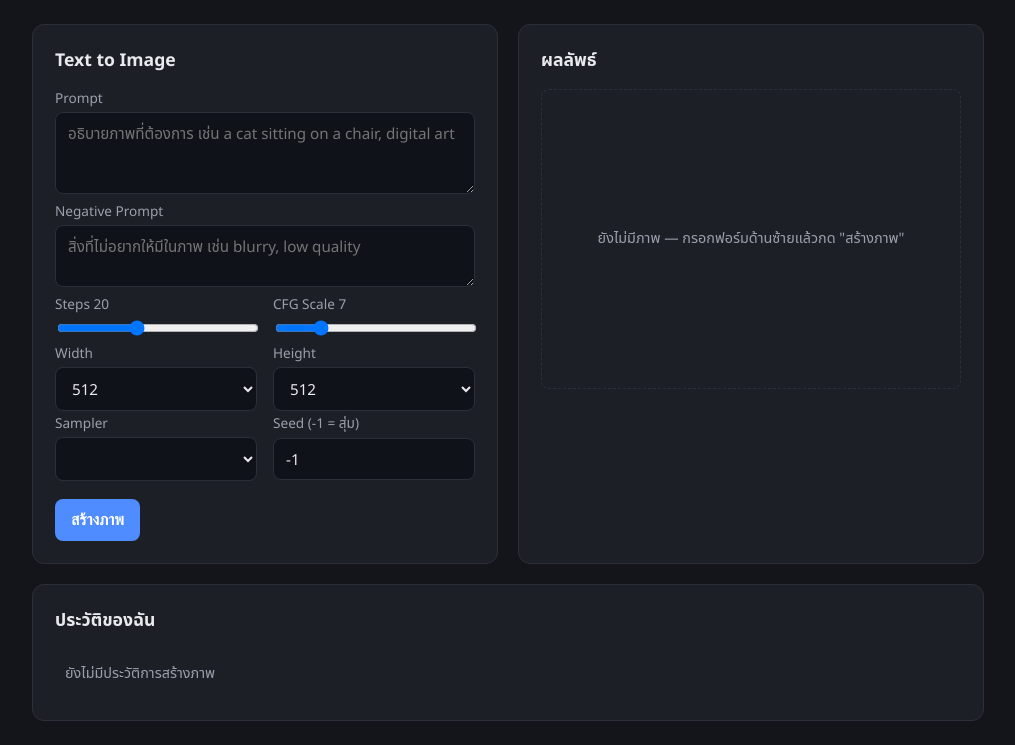
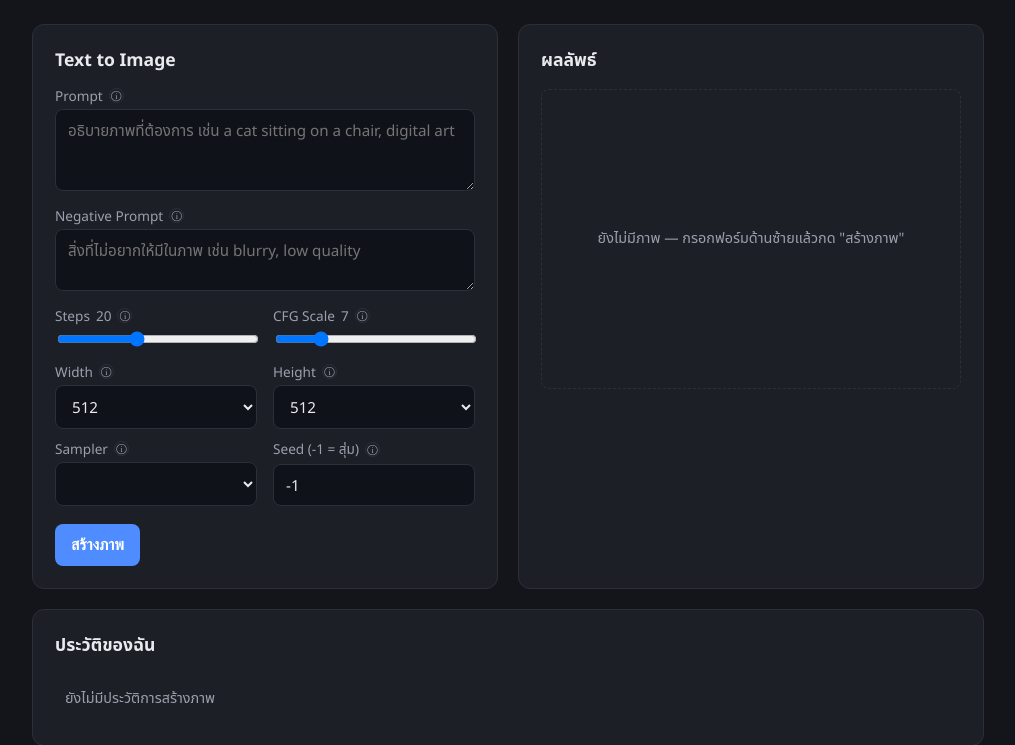
Before and after one commit to sanuys/ImageProject, a Flask app: page / in a window 1280 px wide. Shown: the part 57-802 px from the top of the page, without its empty margins (132-1147 px from the left). Run offline with Flask 3, Linux system fonts and the light colour scheme; a user stored in the database is signed in; data that the repository does not hold is empty.

Commit message:
fix webapp

```diff
--- a/webapp/app.py
+++ b/webapp/app.py
@@ -16,7 +16,7 @@ from flask_login import (
 # ============================================================
 #  CONFIG — แก้ตรงนี้ให้ตรงกับเครื่อง AI Server จริงของทีมคุณ
 # ============================================================
-FORGE_API_URL = "http://172.20.57.72:7860"   # IP ของเครื่อง AI Server (Stability Matrix / Forge)
+FORGE_API_URL = "http://192.168.1.185:7860"   # IP ของเครื่อง AI Server (Stability Matrix / Forge)
 FORGE_API_USER = "admin"                     # ต้องตรงกับ --api-auth ที่ตั้งไว้ใน Launch Options
 FORGE_API_PASS = "cdti1234"
 
--- a/webapp/static/css/style.css
+++ b/webapp/static/css/style.css
@@ -69,7 +69,69 @@ body {
 .switch-link a { color: var(--accent); }
 
 /* ---------- Form elements ---------- */
-label { font-size: 0.85rem; color: var(--muted); margin-top: 10px; }
+label {
+  font-size: 0.85rem;
+  color: var(--muted);
+  margin-top: 10px;
+  display: flex;
+  align-items: center;
+  gap: 6px;
+}
+
+/* ---------- Tooltip (ไอคอน ⓘ ข้าง label) ---------- */
+.info-icon {
+  display: inline-flex;
+  align-items: center;
+  justify-content: center;
+  width: 15px;
+  height: 15px;
+  border-radius: 50%;
+  font-size: 0.7rem;
+  line-height: 1;
+  color: var(--muted);
+  border: 1px solid var(--border);
+  cursor: help;
+  position: relative;
+  flex-shrink: 0;
+}
+.info-icon:hover,
+.info-icon:focus {
+  color: var(--accent);
+  border-color: var(--accent);
+  outline: none;
+}
+
+.info-icon::after {
+  content: attr(data-tooltip);
+  position: absolute;
+  left: 50%;
+  bottom: calc(100% + 8px);
+  transform: translateX(-50%) translateY(4px);
+  width: max-content;
+  max-width: 260px;
+  background: #10121a;
+  color: var(--text);
+  border: 1px solid var(--border);
+  border-radius: 8px;
+  padding: 8px 10px;
+  font-size: 0.75rem;
+  line-height: 1.4;
+  white-space: normal;
+  text-align: left;
+  box-shadow: 0 4px 16px rgba(0, 0, 0, 0.4);
+  opacity: 0;
+  visibility: hidden;
+  transition: opacity 0.15s ease, transform 0.15s ease;
+  z-index: 20;
+  pointer-events: none;
+}
+
+.info-icon:hover::after,
+.info-icon:focus::after {
+  opacity: 1;
+  visibility: visible;
+  transform: translateX(-50%) translateY(0);
+}
 
 input[type="text"], input[type="password"], input[type="number"],
 textarea, select {
--- a/webapp/templates/generate.html
+++ b/webapp/templates/generate.html
@@ -7,26 +7,46 @@
   <div class="panel">
     <h2>Text to Image</h2>
     <form id="generate-form">
-      <label for="prompt">Prompt</label>
+      <label for="prompt">
+        Prompt
+        <span class="info-icon" tabindex="0"
+              data-tooltip="คำอธิบายภาพที่ต้องการให้ AI สร้าง ยิ่งเขียนละเอียดยิ่งได้ภาพตรงใจ เช่น ระบุสี ท่าทาง มุมกล้อง สไตล์ภาพ (คั่นด้วยลูกน้ำได้)">ⓘ</span>
+      </label>
       <textarea id="prompt" name="prompt" rows="3" placeholder="อธิบายภาพที่ต้องการ เช่น a cat sitting on a chair, digital art" required></textarea>
 
-      <label for="negative_prompt">Negative Prompt</label>
+      <label for="negative_prompt">
+        Negative Prompt
+        <span class="info-icon" tabindex="0"
+              data-tooltip="สิ่งที่ไม่อยากให้ปรากฏในภาพ ช่วยลดข้อผิดพลาดที่พบบ่อย เช่น มือผิดรูป, ภาพเบลอ, คุณภาพต่ำ — ปล่อยว่างไว้ได้ถ้าไม่ต้องการ">ⓘ</span>
+      </label>
       <textarea id="negative_prompt" name="negative_prompt" rows="2" placeholder="สิ่งที่ไม่อยากให้มีในภาพ เช่น blurry, low quality"></textarea>
 
       <div class="row">
         <div class="field">
-          <label for="steps">Steps <span id="steps-val">20</span></label>
+          <label for="steps">
+            Steps <span id="steps-val">20</span>
+            <span class="info-icon" tabindex="0"
+                  data-tooltip="จำนวนรอบที่ AI ใช้ค่อย ๆ วาดภาพจาก noise ยิ่งมากยิ่งละเอียดขึ้นแต่ใช้เวลานานขึ้น ค่าที่นิยมใช้คือ 20-30">ⓘ</span>
+          </label>
           <input type="range" id="steps" name="steps" min="1" max="50" value="20">
         </div>
         <div class="field">
-          <label for="cfg_scale">CFG Scale <span id="cfg-val">7</span></label>
+          <label for="cfg_scale">
+            CFG Scale <span id="cfg-val">7</span>
+            <span class="info-icon" tabindex="0"
+                  data-tooltip="ควบคุมว่า AI จะทำตาม prompt เคร่งครัดแค่ไหน ค่าสูง = ตาม prompt เป๊ะแต่ภาพอาจดูฝืน ค่าต่ำ = AI สร้างสรรค์อิสระมากขึ้น ค่าที่นิยมใช้คือ 5-10">ⓘ</span>
+          </label>
           <input type="range" id="cfg_scale" name="cfg_scale" min="1" max="30" step="0.5" value="7">
         </div>
       </div>
 
       <div class="row">
         <div class="field">
-          <label for="width">Width</label>
+          <label for="width">
+            Width
+            <span class="info-icon" tabindex="0"
+                  data-tooltip="ความกว้างของภาพ (พิกเซล) ยิ่งใหญ่ยิ่งใช้เวลาและ VRAM ของการ์ดจอมากขึ้น">ⓘ</span>
+          </label>
           <select id="width" name="width">
             <option value="384">384</option>
             <option value="512" selected>512</option>
@@ -36,7 +56,11 @@
           </select>
         </div>
         <div class="field">
-          <label for="height">Height</label>
+          <label for="height">
+            Height
+            <span class="info-icon" tabindex="0"
+                  data-tooltip="ความสูงของภาพ (พิกเซล) ยิ่งใหญ่ยิ่งใช้เวลาและ VRAM ของการ์ดจอมากขึ้น">ⓘ</span>
+          </label>
           <select id="height" name="height">
             <option value="384">384</option>
             <option value="512" selected>512</option>
@@ -49,13 +73,21 @@
 
       <div class="row">
         <div class="field">
-          <label for="sampler">Sampler</label>
+          <label for="sampler">
+            Sampler
+            <span class="info-icon" tabindex="0"
+                  data-tooltip="อัลกอริทึมที่ใช้ค่อย ๆ แปลง noise ให้กลายเป็นภาพ แต่ละแบบให้ลายเส้น/ความเร็วต่างกันเล็กน้อย ถ้าไม่แน่ใจใช้ Euler a หรือ DPM++ 2M ได้เลย">ⓘ</span>
+          </label>
           <select id="sampler" name="sampler">
             <option value="Euler a">Euler a</option>
           </select>
         </div>
         <div class="field">
-          <label for="seed">Seed (-1 = สุ่ม)</label>
+          <label for="seed">
+            Seed (-1 = สุ่ม)
+            <span class="info-icon" tabindex="0"
+                  data-tooltip="เลขตั้งต้นของการสุ่ม ถ้าใช้ prompt เดิม + ค่าตั้งค่าเดิม + seed เดิม จะได้ภาพซ้ำเดิมทุกครั้ง ใส่ -1 เพื่อให้สุ่ม seed ใหม่ทุกครั้งที่กดสร้างภาพ">ⓘ</span>
+          </label>
           <input type="number" id="seed" name="seed" value="-1">
         </div>
       </div>
```
Also changed, not shown: webapp/database.db, webapp/static/outputs/1_1787551489327.png (deleted).
